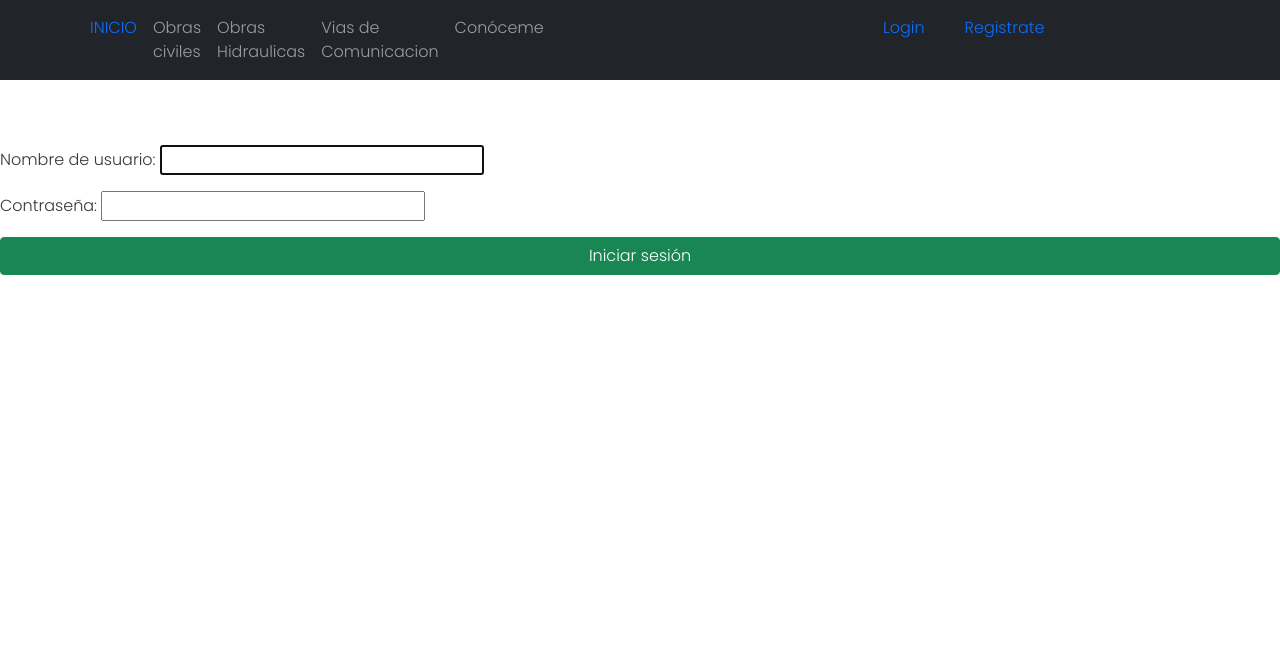
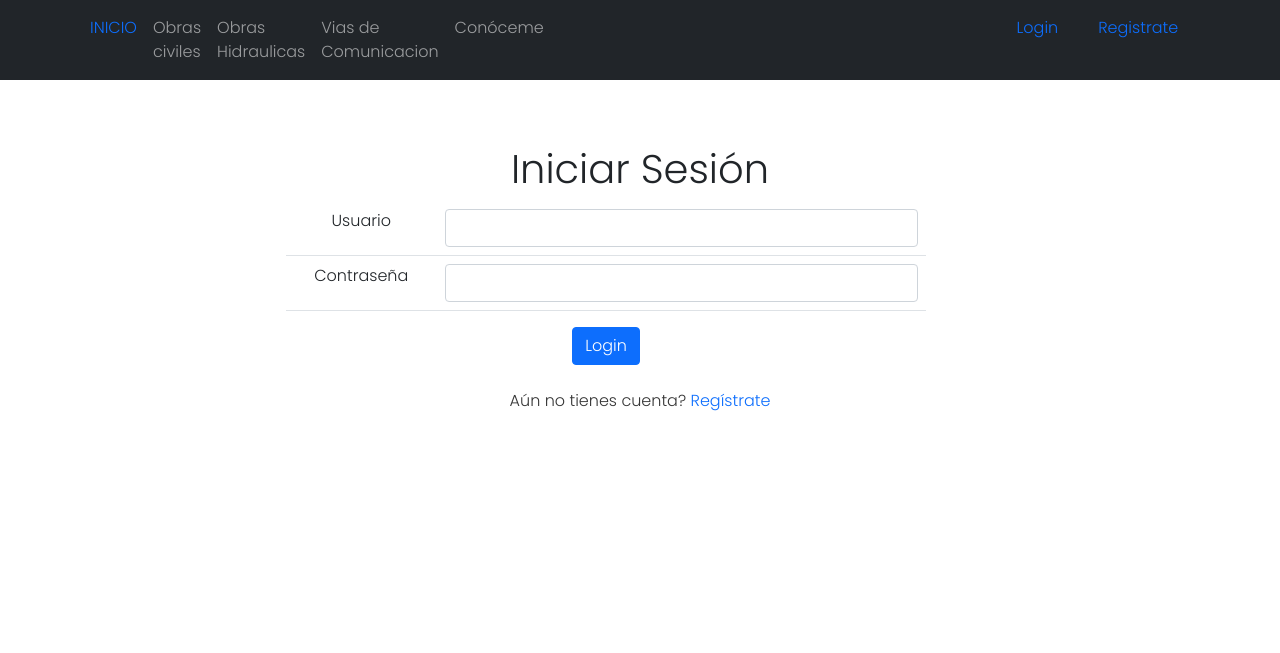
Before and after one commit to Brunodz88/Proyecto-Final-Python, a Django app: page /login/ in a window 1280 px wide. Shown: the top 653 px of the page. Run offline with Django 4.2, Linux system fonts and the light colour scheme; some libraries are stand-ins or nearby versions; some web fonts are replaced.

Commit message:
correcciones

```diff
--- a/project/apps/home/templates/home/login.html
+++ b/project/apps/home/templates/home/login.html
@@ -1,19 +1,55 @@
 {% extends 'home/base.html' %}
 
+{% block content %}
 
-{% block content %}
 <br>
 <br>
 <br>
 <br>
 <br>
 
+<div class="container text-center">
+    <h1>Iniciar Sesión</h1>
+</div>
 
-    <form method="post">
-        {% csrf_token %}
-        {{ form.as_p }}
-        <div class="d-grid gap-3">
-            <button type="submit" class="btn btn-success"> Iniciar sesión </button>
+<div class="container text-center">
+
+        <div class="container">
+            <div class="text-center">
+                <form id="login-form" style=" width: 50vw; margin-left : 15vw;" method="post">
+                    {% csrf_token %}
+                    <table class="table">
+                        <tr>
+                            <td><label for="id_username">Usuario</label></td>
+                            <td><input id="id_username" name="username"
+                                       type="text" class="form-control"></td>
+                        </tr>
+                        <tr>
+                            <td><label for="id_password">Contraseña</label></td>
+                            <td><input id="id_password" name="password"
+                                       type="password" class="form-control"></td>
+                        </tr>
+                    </table>
+                    {% if form.errors %}
+                        <p class="label label-danger">
+                            Tu usuario y contraseña no coinciden
+                            Intenta nuevamente.
+                        </p>
+                    {% endif %}
+
+                    <input type="submit" value="Login"
+                           class="btn btn-primary pull-right" />
+                    <input type="hidden" name="next" value="{{ next }}" />
+                </form>
+            </div>
         </div>
-    </form>
+    <br>
+    <p>Aún no tienes cuenta? <a href="{% url 'home:registro' %}">Regístrate</a></p>
+</div>
+<br>
+<br>
+<br>
+<br>
+<br>
+<br>
 {% endblock %}
--- a/project/apps/home/templates/home/navbar.html
+++ b/project/apps/home/templates/home/navbar.html
@@ -21,6 +21,17 @@
                 </li>
                   <a class="nav-link" href="{% url 'home:about' %}">Conóceme</a>
                 </li>
+                <div class="container"></div>
+                <div class="container"></div>
+                <div class="container"></div>
+                <div class="container"></div>
+                <div class="container"></div>
+                <div class="container"></div>
+                <div class="container"></div>
+                <div class="container"></div>
+                <div class="container"></div>
+                <div class="container"></div>
+                <div class="container"></div>
                 <div class="container"></div>
                 <div class="container"></div>
                 <div class="container"></div>
```
